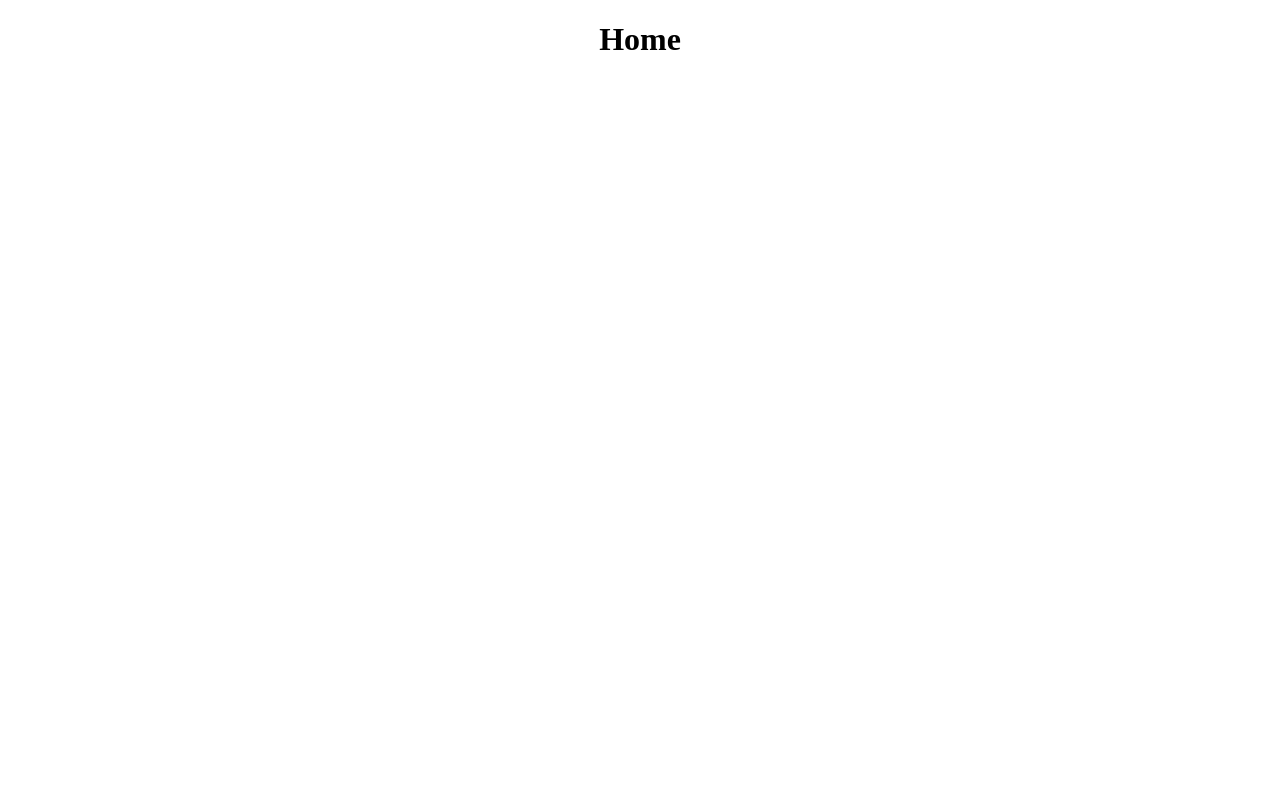
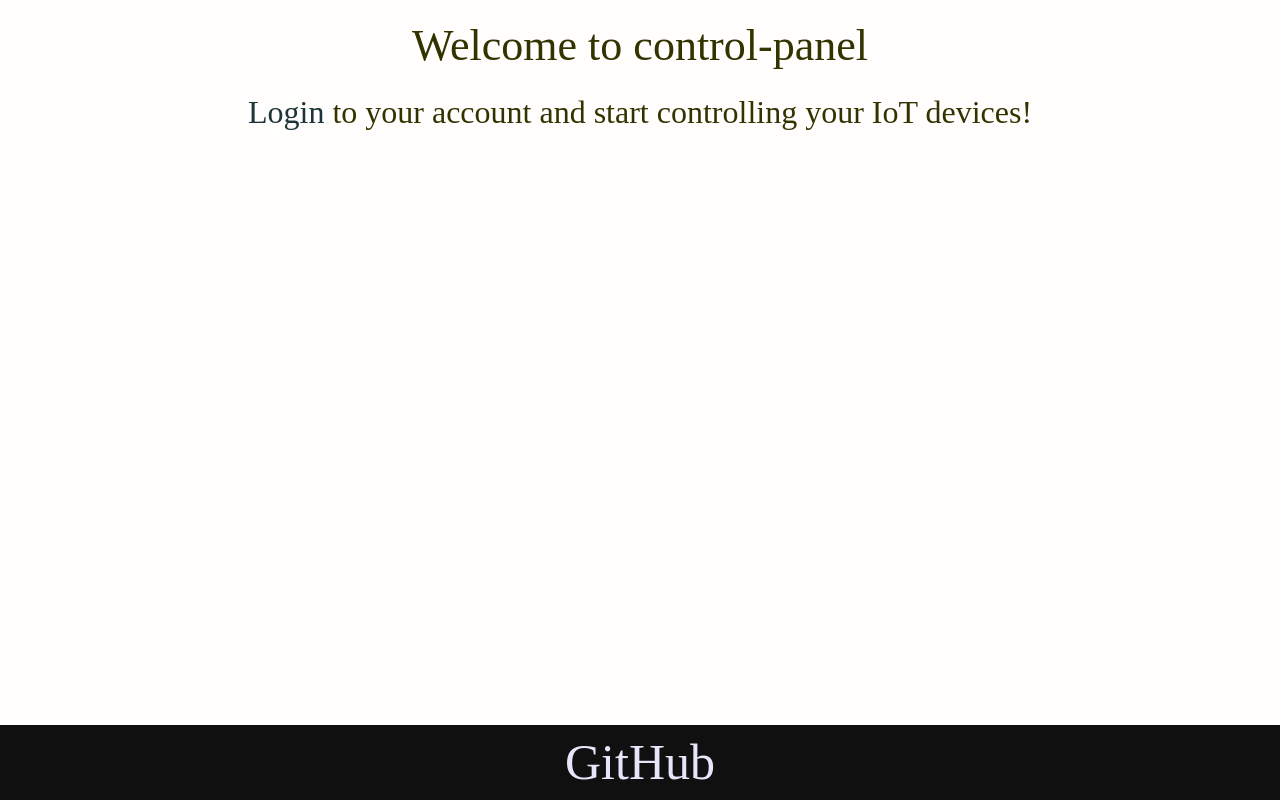
Before and after one commit to knaiskes/control-panel, a Django app: page / in a window 1280 px wide. Before the commit the page is almost empty. Run offline with Django 3.2, Linux system fonts and the light colour scheme.

Commit message:
Add CSS for index page of the project

```diff
--- a/controlpanel/pages/templates/pages/base.html
+++ b/controlpanel/pages/templates/pages/base.html
@@ -12,4 +12,7 @@
     <body>
         {% block content %}{% endblock %}
     </body>
+    <footer>
+        <a href="https://github.com/KNaiskes/control-panel" target="_blank">GitHub</a>
+    </footer>
 </html>
--- a/controlpanel/pages/templates/pages/index.html
+++ b/controlpanel/pages/templates/pages/index.html
@@ -1,5 +1,13 @@
 {% extends "pages/base.html" %}
 {% block content %}
-<h1>Home</h1>
+
+<h1>Welcome to control-panel</h1>
+
+<h2><a href="{% url 'accounts:login' %}">Login</a> to your account
+    and start controlling your IoT devices!</h2>
 
 {% endblock content %}
+
+<footer>
+    <h1>control-panel</h1>
+</footer>
--- a/controlpanel/pages/views.py
+++ b/controlpanel/pages/views.py
@@ -1,5 +1,5 @@
 from django.shortcuts import render
 
 def home_view(request):
-    context = { 'title': 'home' }
+    context = { 'title': 'control-panel' }
     return render(request, 'pages/index.html', context)
--- a/controlpanel/static/css/style.css
+++ b/controlpanel/static/css/style.css
@@ -1,3 +1,17 @@
+html {
+    position: relative;
+    height: 100%;
+    overflow-x: hidden;
+}
+
+body {
+    margin: 0;
+    background-color: #FFFEFD;
+    font-weight: 300;
+    line-height: 1.5;
+    font-size: 16px;
+}
+
 .switch {
     position: relative;
     display: inline-block;
@@ -69,7 +83,7 @@ table td, th {
     font-size: 18px;
 }
 
-h1 { text-align: center; }
+h1, h2 { text-align: center; }
 
 .navbar {
     overflow: hidden;
@@ -84,3 +98,63 @@ h1 { text-align: center; }
     padding: 14px 16px;
     text-decoration: none;
 }
+
+h1,
+h2,
+h3,
+h4,
+h5,
+h6 {
+    line-height: 1.2;
+    color: #330;
+    font-weight: 100;
+    margin-bottom: 15px;
+    margin-top: 20px;
+}
+
+h1 {
+    font-size: 2.75rem;
+}
+
+h2 {
+    font-size: 2rem;
+}
+
+h3 {
+    font-size: 1.6rem;
+}
+
+h4 {
+    font-size: 1.2rem;
+}
+
+h5 {
+    font-weight: bold;
+    font-size: 1rem;
+}
+
+h6 {
+    font-weight: 300;
+    font-size: 0.9rem;
+}
+
+a { text-decoration: none; color: #1D3538; }
+
+a:hover { text-decoration: underline; color: #475B5D; }
+
+
+footer {
+    background-color: #101010;
+    position: fixed;
+    text-align: center;
+    width: 100%;
+    left: 0;
+    bottom: 0;
+    color: white;
+}
+
+footer a {
+    text-decoration: none;
+    color: #E6E6FA;
+    font-size: 50px;
+}
```
